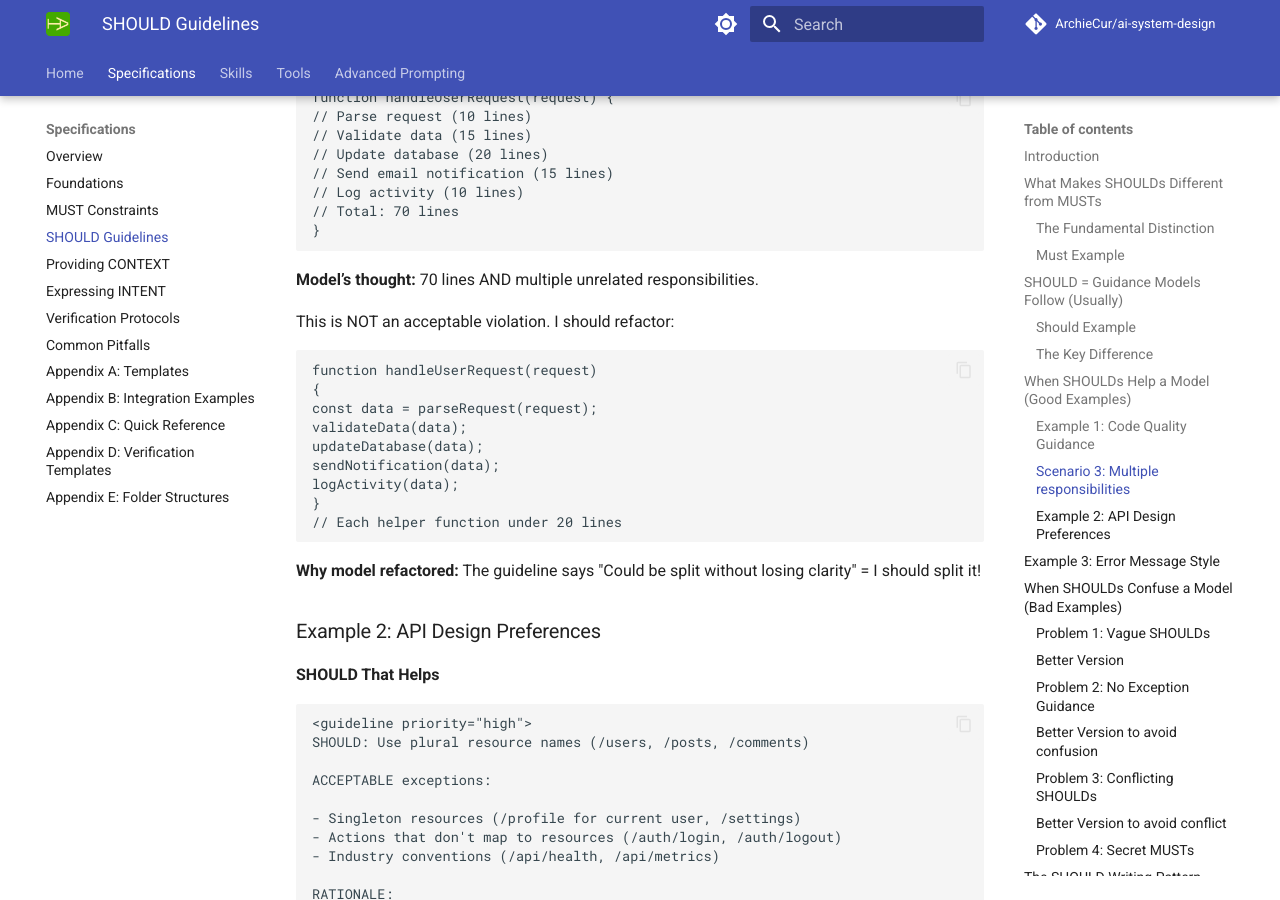
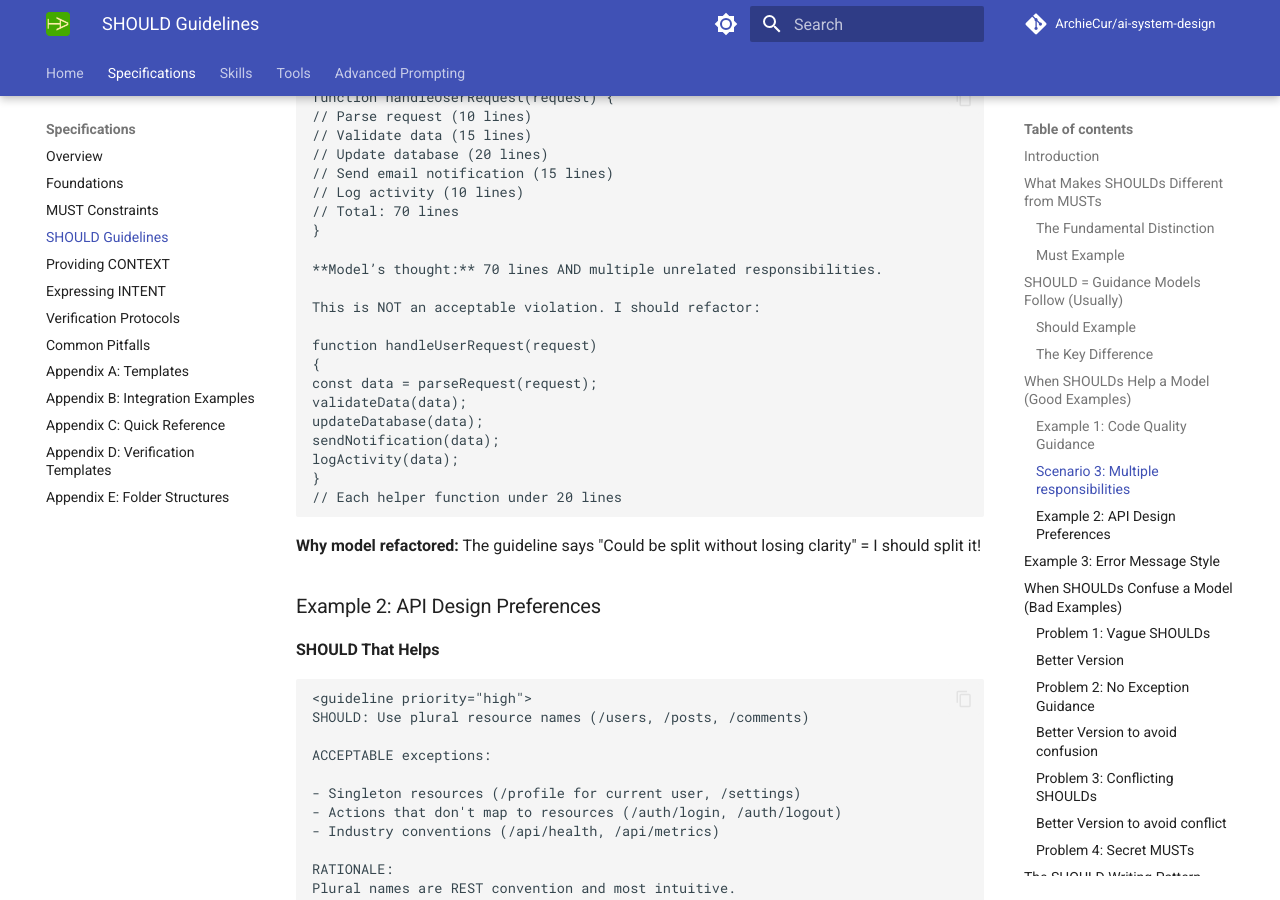
Before and after one commit to ArchieCur/ai-system-design, an MkDocs documentation site: the page built from docs/specifications/Specifications_3_SHOULD_Guidelines.md, in a window 1280 px wide and 900 px high, scrolled down 4660 px. Built offline with MkDocs 1.6.1 and Material for MkDocs 9.7.7, drawn with Linux system fonts in a browser that asks for light colours; comment, search, counter and statistics services are not loaded.

Commit message:
Update Specifications_3_SHOULD_Guidelines.md

````diff
--- a/docs/specifications/Specifications_3_SHOULD_Guidelines.md
+++ b/docs/specifications/Specifications_3_SHOULD_Guidelines.md
@@ -209,12 +209,10 @@ function handleUserRequest(request) {
 // Log activity (10 lines)
 // Total: 70 lines
 }
-```
+
 **Model’s thought:** 70 lines AND multiple unrelated responsibilities.
 
 This is NOT an acceptable violation. I should refactor:
-
-```Text
 
 function handleUserRequest(request)
 {
````
